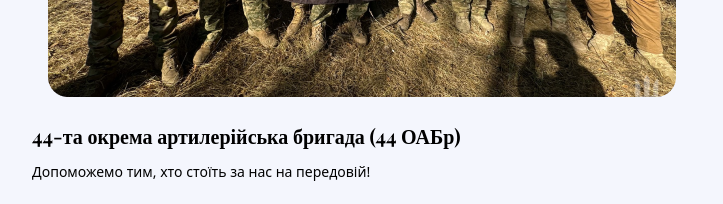
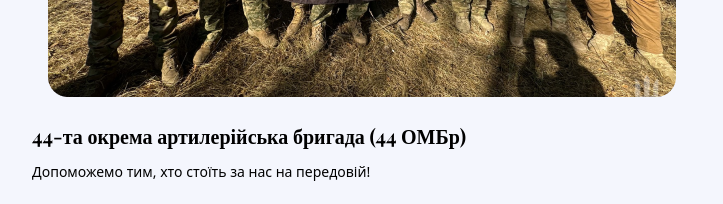
Before and after one commit to baza-trainee/baza-frontline, a React (Vite) app: page / in a window 1280 px wide. Shown: the part 1500-1704 px from the top of the page, without its empty margins (278-1001 px from the left). Built offline with nearby package versions, Linux system fonts and the light colour scheme; a web font is replaced by a local one.

Commit message:
fix: fix nav menu

```diff
--- a/src/components/common/Header.tsx
+++ b/src/components/common/Header.tsx
@@ -33,7 +33,7 @@ const Header = () => {
         </button>
         <NavMenu
           className='hidden flex-1 items-center justify-center gap-10 lg:absolute lg:left-1/3 lg:flex lg:-translate-x-1/2 xl:left-1/2'
-          dropDownClassName='absolute top-6 left-0 w-full bg-gray-200 z-[9999] p-2'
+          dropDownClassName='absolute left-0 top-[calc(100%+4px)] w-full bg-gray-200 rounded-lg p-4 shadow-lg z-[100]'
         />
         <Motto className='hidden w-[288px] lg:block' />
         {showMobileMenu && <MobileMenu onClose={closeMobileMenu} />}
--- a/src/components/common/NavMenu.tsx
+++ b/src/components/common/NavMenu.tsx
@@ -33,11 +33,7 @@ const NavMenu = ({ onClose, className, dropDownClassName }: NavMenuProps) => {
         {showSelect && (
           <ul
             id='target-collection-list'
-            className={cn(
-              'absolute left-0 top-[calc(100%+4px)] flex w-max min-w-full flex-col gap-2 rounded-lg bg-white p-4 shadow-lg',
-              'z-[100]',
-              dropDownClassName,
-            )}
+            className={cn('flex w-max min-w-full flex-col gap-2 py-4', dropDownClassName)}
           >
             <li className='flex items-center gap-2'>
               <img src='/header/100ombr.png' alt='100 ОМБР logo' className='h-[14px] w-[12px]' />
--- a/src/components/home/Donate.tsx
+++ b/src/components/home/Donate.tsx
@@ -13,7 +13,7 @@ const Donate = () => {
           <img src={Img44} alt='44' className='tablet:px-0 tablet:pb-[20px] px-[16px] pb-[24px]' />
           <div className='tablet:mb-[32px] tablet:gap-[16px] mb-[24px] flex flex-col items-start gap-[10px]'>
             <h3 className='tablet:text-[24px] font-playfairDisplay text-[20px] font-bold'>
-              44-та окрема артилерійська бригада (44 ОАБр)
+              44-та окрема артилерійська бригада (44 ОМБр)
             </h3>
             <p className='tablet:[16px] text-[14px]'>
               Допоможемо тим, хто стоїть за нас на передовій!
```
